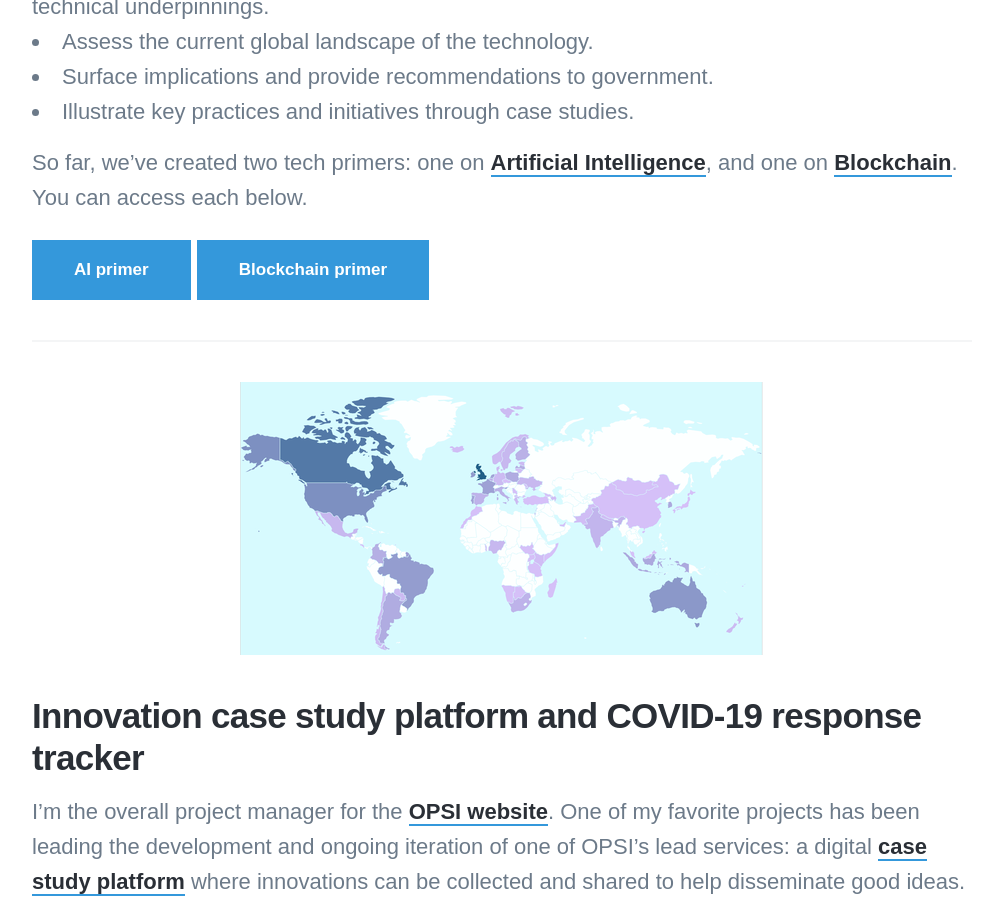
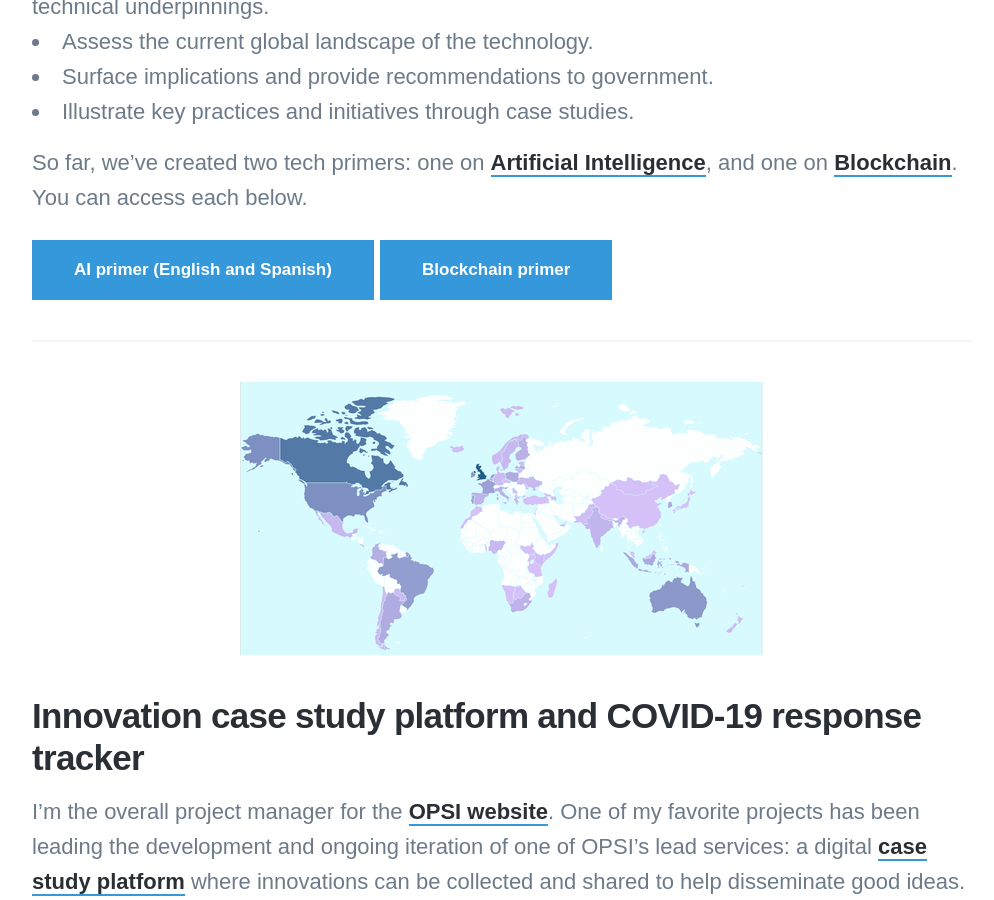
Before and after one commit to jlberryhill/jamieberryhill.com, a Jekyll site: the page built from _projects/oecd.md, in a window 1280 px wide and 900 px high, scrolled down 3100 px. Shown: the whole window, without its empty margins (138-1132 px from the left). Built offline with Jekyll 4.4.1, drawn with Linux system fonts in a browser that asks for light colours; nearby versions of some CDN libraries; some web fonts are replaced; some of the changed lines change nothing that is shown; some of the changed text lies outside the part shown.

Commit message:
Update oecd.md

```diff
--- a/_projects/oecd.md
+++ b/_projects/oecd.md
@@ -18,7 +18,7 @@
 
 We are currently in our fourth annual cycle of work. For 2020, we are issuing five reports on specific trends and focus areas, with the first one on [Innovative Responses to the COVID-19 Crisis](https://trends.oecd-opsi.org/trend-reports/innovative-covid-19-solutions) published in July. In addition to reports, we develop digital stories to help users better understand these trends and cases.
 
-<a href="https://trends.oecd-opsi.org" class="button button--large">2020 edition</a> <a href="https://trends2019.oecd-opsi.org" class="button button--large">2019 edition</a> <a href="http://www.oecd.org/gov/innovative-government/innovation2018.htm" class="button button--large">2018 edition</a> <a href="http://www.oecd.org/gov/innovative-government/embracing-innovation-in-government-global-trends.htm" class="button button--large">2017 edition</a>
+<a href="https://trends.oecd-opsi.org" class="button button--large">2020 series</a> <a href="https://trends2019.oecd-opsi.org" class="button button--large">2019 edition</a> <a href="http://www.oecd.org/gov/innovative-government/innovation2018.htm" class="button button--large">2018 edition</a> <a href="http://www.oecd.org/gov/innovative-government/embracing-innovation-in-government-global-trends.htm" class="button button--large">2017 edition</a>
 
 ---
 
@@ -36,7 +36,7 @@
 
 So far, we've created two tech primers: one on [Artificial Intelligence](https://oecd-opsi.org/ai-primer-blog/), and one on [Blockchain](https://oecd-opsi.org/new-opsi-guide-to-blockchain-in-the-public-sector/). You can access each below.
 
-<a href="https://oecd-opsi.org/ai-primer-blog" class="button button--large">AI primer</a> <a href="https://oecd-opsi.org/new-opsi-guide-to-blockchain-in-the-public-sector" class="button button--large">Blockchain primer</a>
+<a href="https://oe.cd/helloworld" class="button button--large">AI primer (English and Spanish)</a> <a href="https://oecd-opsi.org/new-opsi-guide-to-blockchain-in-the-public-sector" class="button button--large">Blockchain primer</a>
 
 ---
 
@@ -49,4 +49,4 @@
 Recently, we also built a similar platform as a [COVID-19 Innovative Response Tracker](https://oecd-opsi.org/covid-response) that collects and shares innovative response practices by governments and public interest organizations in hopes that hey can inspire action, enable shared learning, embed
 successes and accelerate change. Anyone can [submit details](https://oecd-opsi.org/covid-response-form) on a response, which are immediately published on the tracker.
 
-<a href="https://oecd-opsi.org/new-opsi-guide-to-blockchain-in-the-public-sector" class="button button--large">Case study platform</a> <a href="https://oecd-opsi.org/covid-response" class="button button--large">COVID-19 response tracker</a>
+<a href="https://oecd-opsi.org/innovations" class="button button--large">Case study platform</a> <a href="https://oecd-opsi.org/covid-response" class="button button--large">COVID-19 response tracker</a>
```
